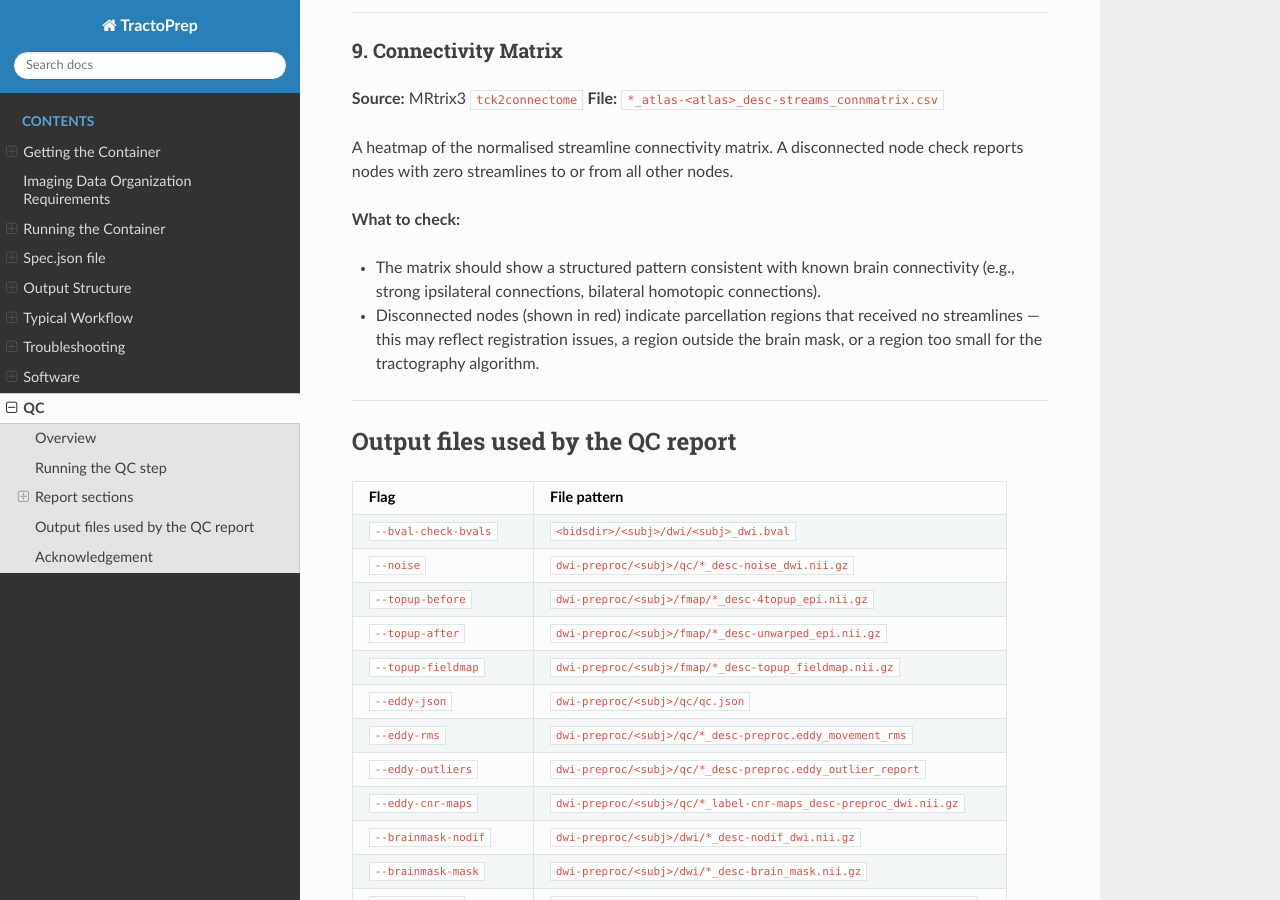
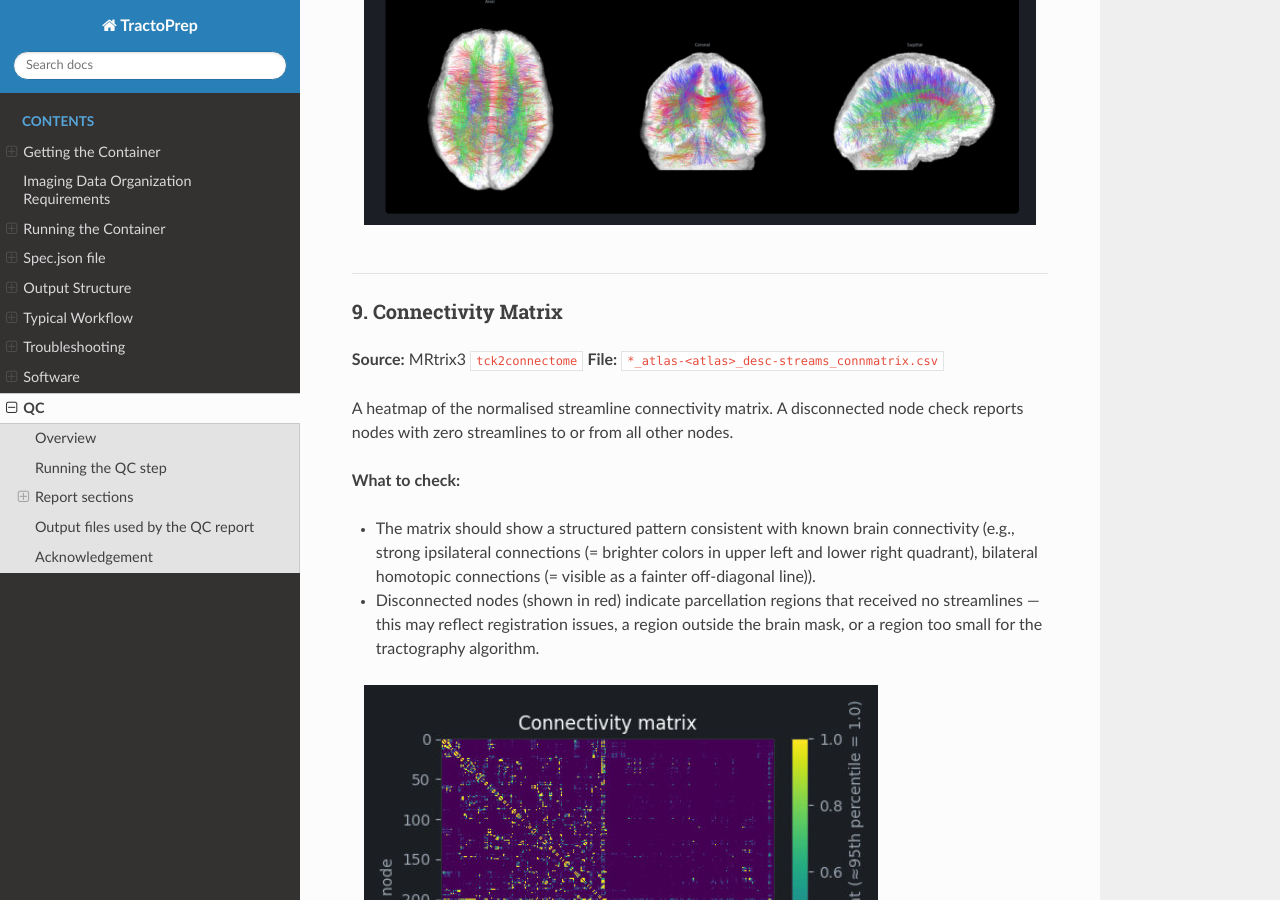
Before and after one commit to chrisvriend/dwi-tract4mega, a Sphinx documentation site: the page built from docs/source/QC.md, in a window 1280 px wide and 900 px high, scrolled down 5510 px. Built offline with Sphinx 7.4.7 and the Read the Docs theme 3.1.0, drawn with Linux system fonts in a browser that asks for light colours.

Commit message:
RTD connmatrix and coreg

```diff
--- a/docs/source/QC.md
+++ b/docs/source/QC.md
@@ -190,7 +190,7 @@ An interactive slider transitions between the T1w image and the nodif (b0) image
 - The 5tt overlay should show tissue boundaries (WM/GM/CSF) that are anatomically consistent with the DWI space.
 - Misalignment is most visible at the brain boundary, ventricles, and in deep structures.
 
-::::{grid} 2
+::::{grid} 1
 :gutter: 3
 
 :::{grid-item-card} ✅ Correct registration
@@ -233,8 +233,16 @@ Up to 6,000 randomly sampled streamlines are rendered as RGB-coloured lines (col
 A heatmap of the normalised streamline connectivity matrix. A disconnected node check reports nodes with zero streamlines to or from all other nodes.
 
 **What to check:**
-- The matrix should show a structured pattern consistent with known brain connectivity (e.g., strong ipsilateral connections, bilateral homotopic connections).
+- The matrix should show a structured pattern consistent with known brain connectivity (e.g., strong ipsilateral connections (= brighter colors in upper left and lower right quadrant), bilateral homotopic connections (= visible as a fainter off-diagonal line)).
 - Disconnected nodes (shown in red) indicate parcellation regions that received no streamlines — this may reflect registration issues, a region outside the brain mask, or a region too small for the tractography algorithm.
+
+
+
+::::{grid} 1
+
+![ConnMatrix](_static/connmatrix.png)
+
+::::
 
 ---
 
```
Also changed, not shown: docs/source/_static/connmatrix.png (added).
